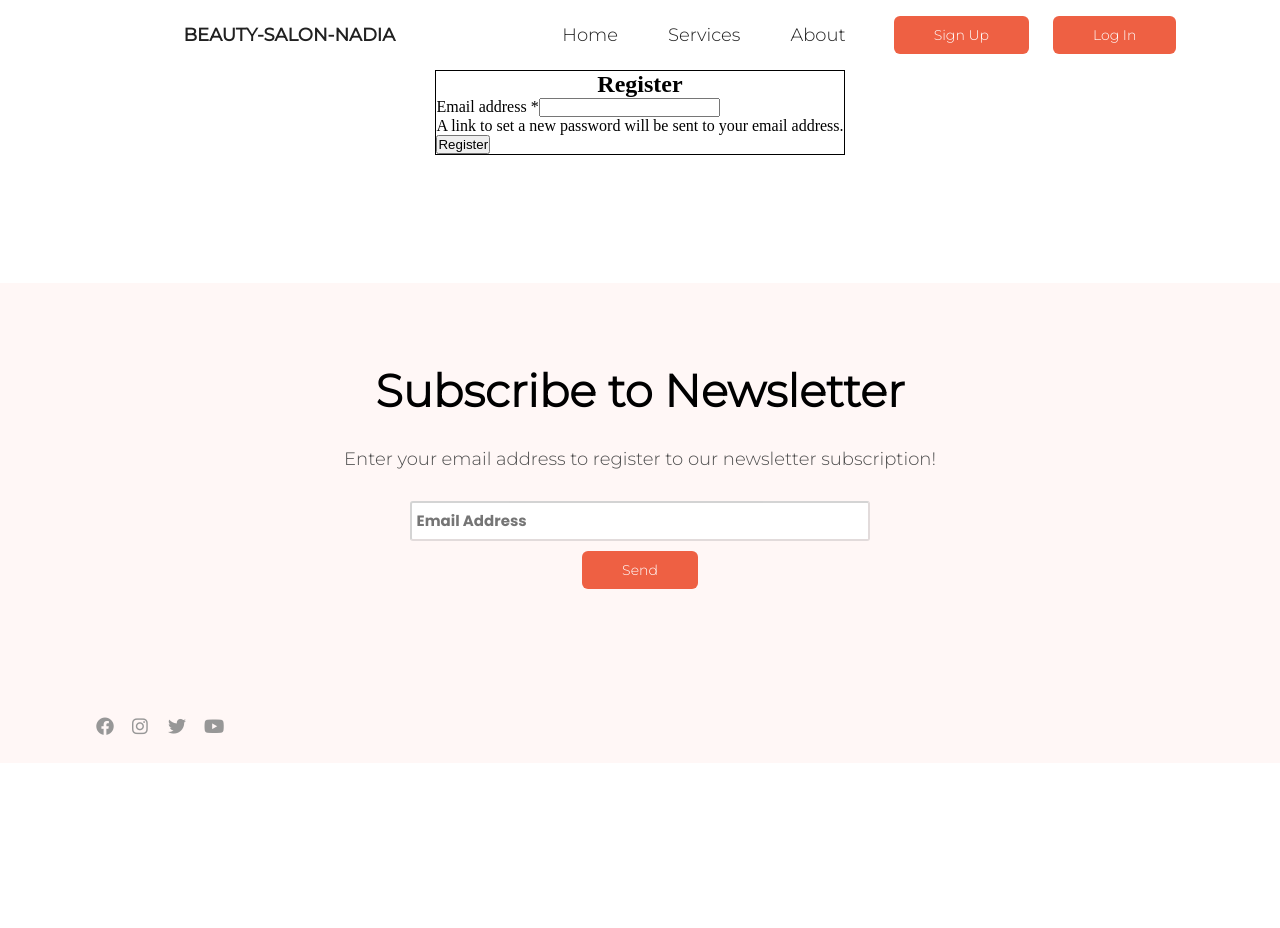
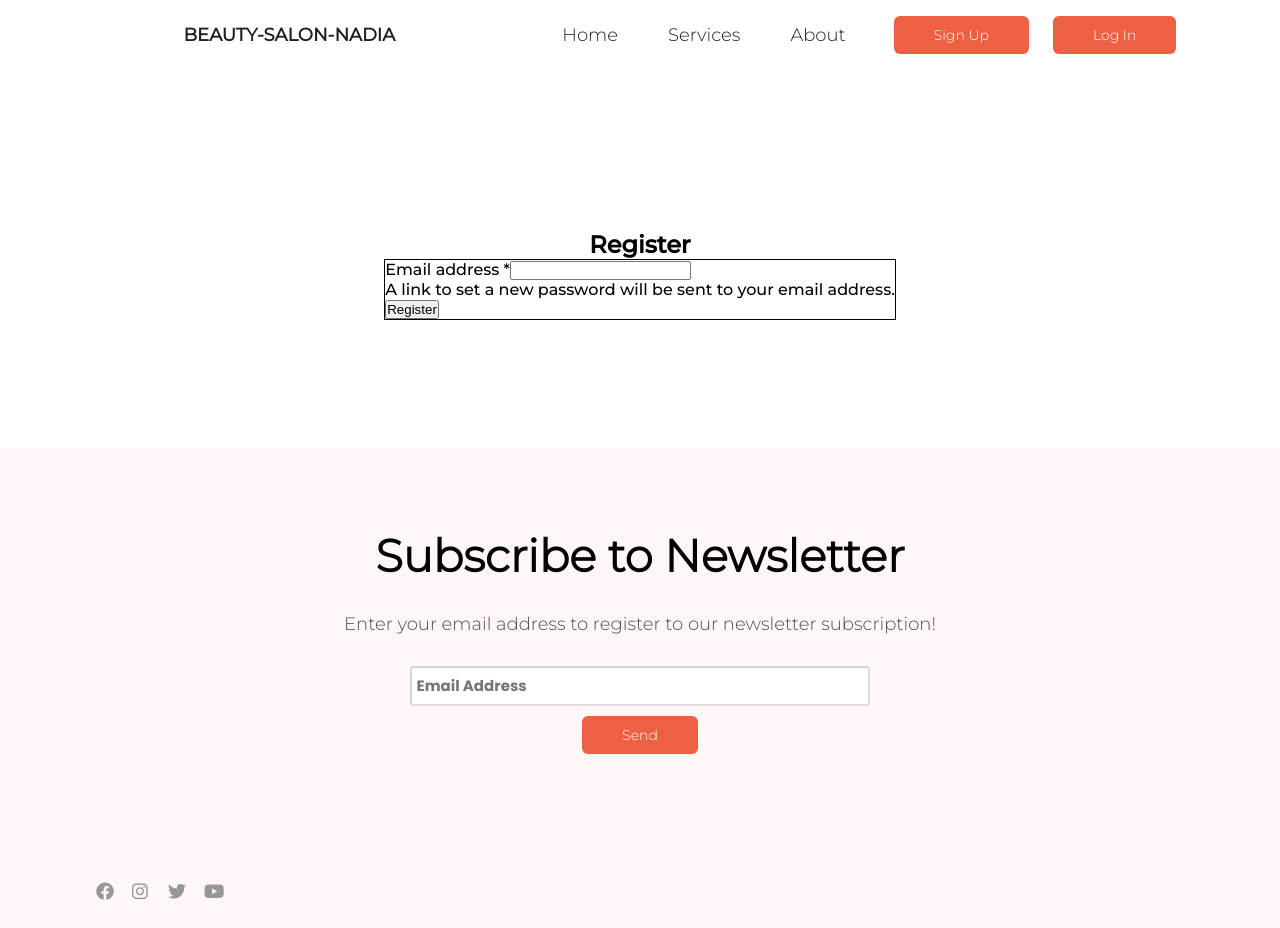
Before and after one commit to nadiahosisy/Beauty-Salon, a React (Vite) app: page /SignUp in a window 1280 px wide. Before the commit the page ends 800 px from the top, so only its background shows below. Built offline with nearby package versions, Linux system fonts and the light colour scheme.

Commit message:
adde font family

```diff
--- a/src/pages/SignUp.jsx
+++ b/src/pages/SignUp.jsx
@@ -3,8 +3,8 @@ import React from "react";
 const SignUp = () => {
   return (
     <div className="main-div-signUp-page">
+      <h2 className="header-register">Register</h2>
       <div className="center-signup">
-        <h2 className="header-register">Register</h2>
         <div className="form-div-register-page">
           <label className="label-register">Email address *</label>
           <input className="input-register"></input>
--- a/src/style/signup.css
+++ b/src/style/signup.css
@@ -20,6 +20,8 @@
   flex-direction: column;
   justify-content: center;
   align-items: center;
+  font-family: "Monserat-medium", sans-serif;
+  margin-top: 10rem;
 }
 .center-signup {
   display: flex;
```
